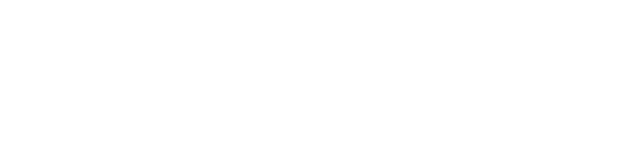
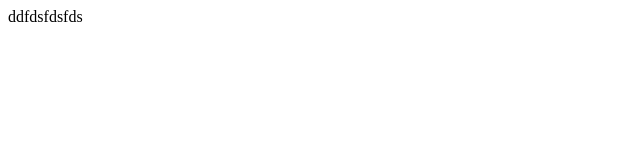
Before and after one commit to ulan31/GetDemo2, a plain HTML site: page index.html in a window 1280 px wide. Shown: the whole page, without its empty margins (0-640 px from the left). Drawn offline with Linux system fonts and the light colour scheme.

Commit message:
gitignore file

```diff
--- a/index.html
+++ b/index.html
@@ -5,6 +5,6 @@
     <title>Title</title>
 </head>
 <body>
-
+ddfdsfdsfds
 </body>
 </html>
```
Also changed, not shown: 1 other file.
